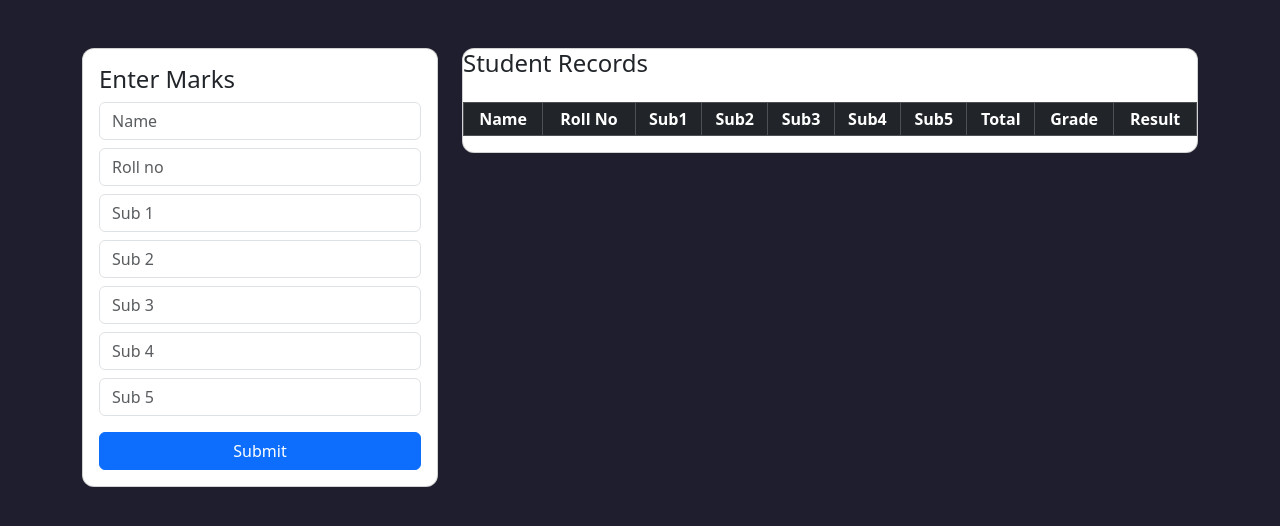
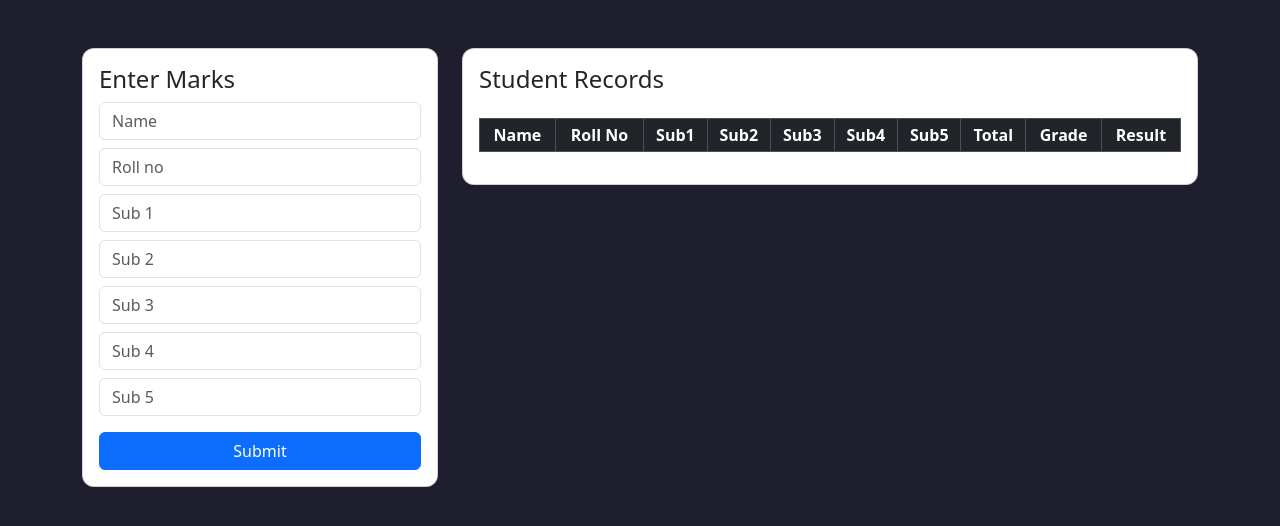
Before and after one commit to anumurugankarthi-crypto/studentmarkcalculator, a plain HTML site: page index.html in a window 1280 px wide. Drawn offline with nearby package versions, Linux system fonts and the light colour scheme.

Commit message:
changes done

```diff
--- a/index.html
+++ b/index.html
@@ -4,7 +4,7 @@
 <head>
   <meta charset="UTF-8">
   <title>Student Table Calculator</title>
-
+  <meta name="viewport" content="width=device-width, initial-scale=1.0">
   <link href="https://cdn.jsdelivr.net/npm/bootstrap@5.3.2/dist/css/bootstrap.min.css" rel="stylesheet">
 
   <style>
@@ -42,7 +42,7 @@
       </div>
 
       <div class="col-md-8">
-        <div class="card p-6">
+        <div class="card p-3">
           <h4 class="text-dark">Student Records</h4>
 
           <div class="table-responsive">
```
